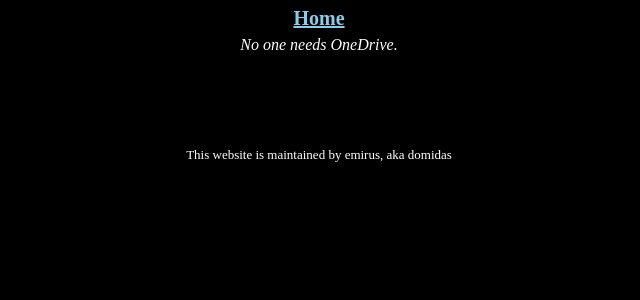
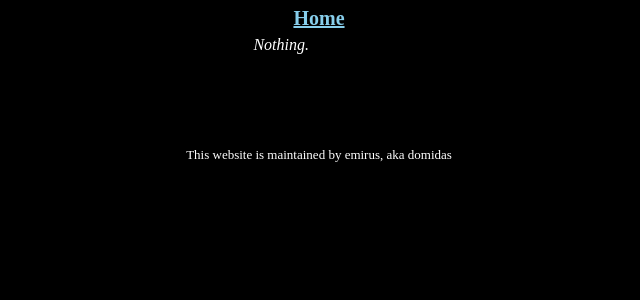
Before and after one commit to domidas/domidas.github.io, a Jekyll site: the page built from launchpad.md, in a window 1280 px wide. Shown: the top 300 px of the page, without its empty margins (321-961 px from the left). Built offline with Jekyll 4.4.1, drawn with Linux system fonts in a browser that asks for light colours; our own code applies the rules of GitHub Pages for plain Markdown files.

Commit message:
Update launchpad.md

```diff
--- a/launchpad.md
+++ b/launchpad.md
@@ -2,6 +2,7 @@
   <HEAD>
   </HEAD>
   <BODY>
-    <i style="color:white;">No one needs OneDrive.</i>
+    <i style="color:white;">Nothing.</i>
+    <i style="color:black;">Something.</i>
   </BODY>
 </HTML>
```
